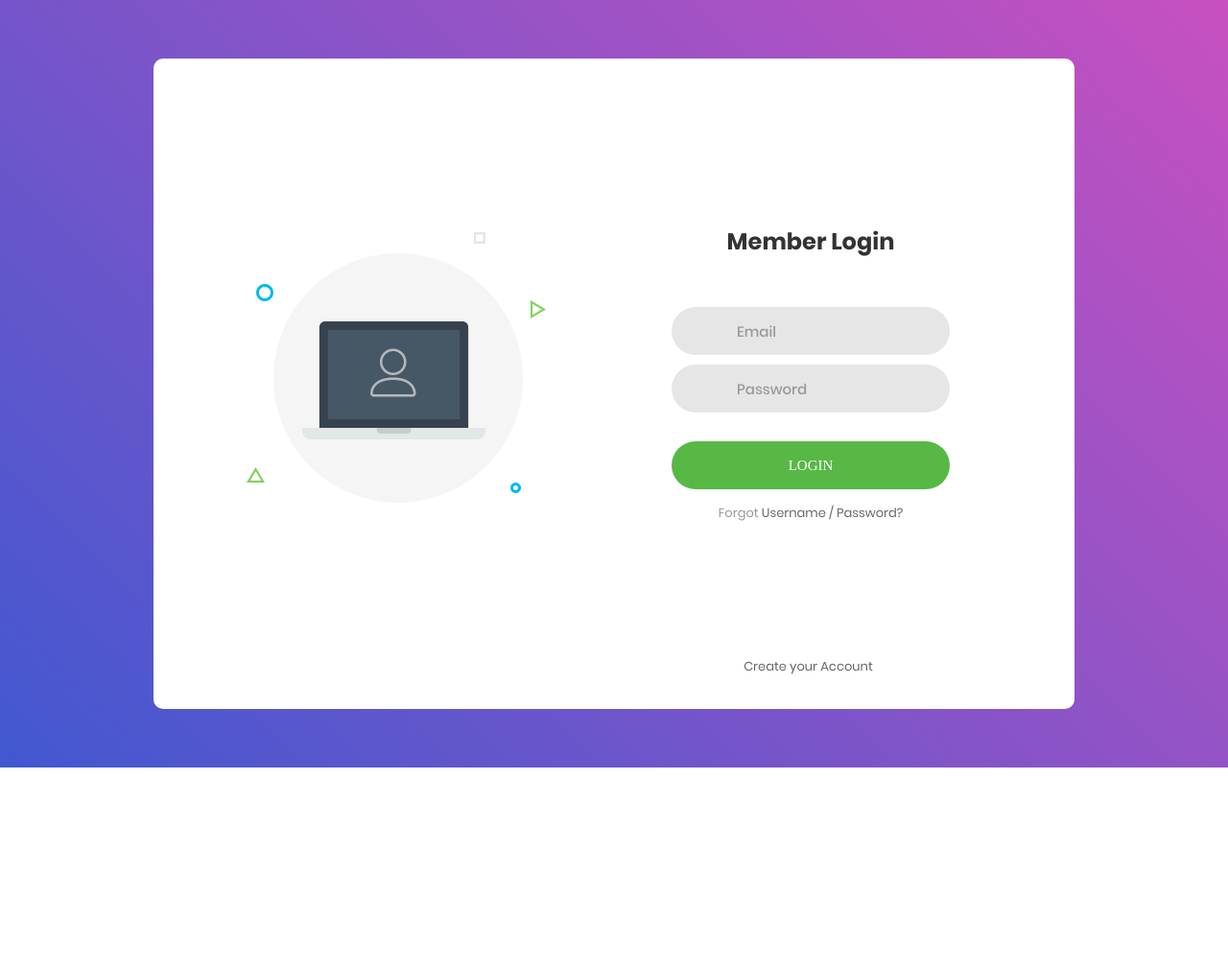
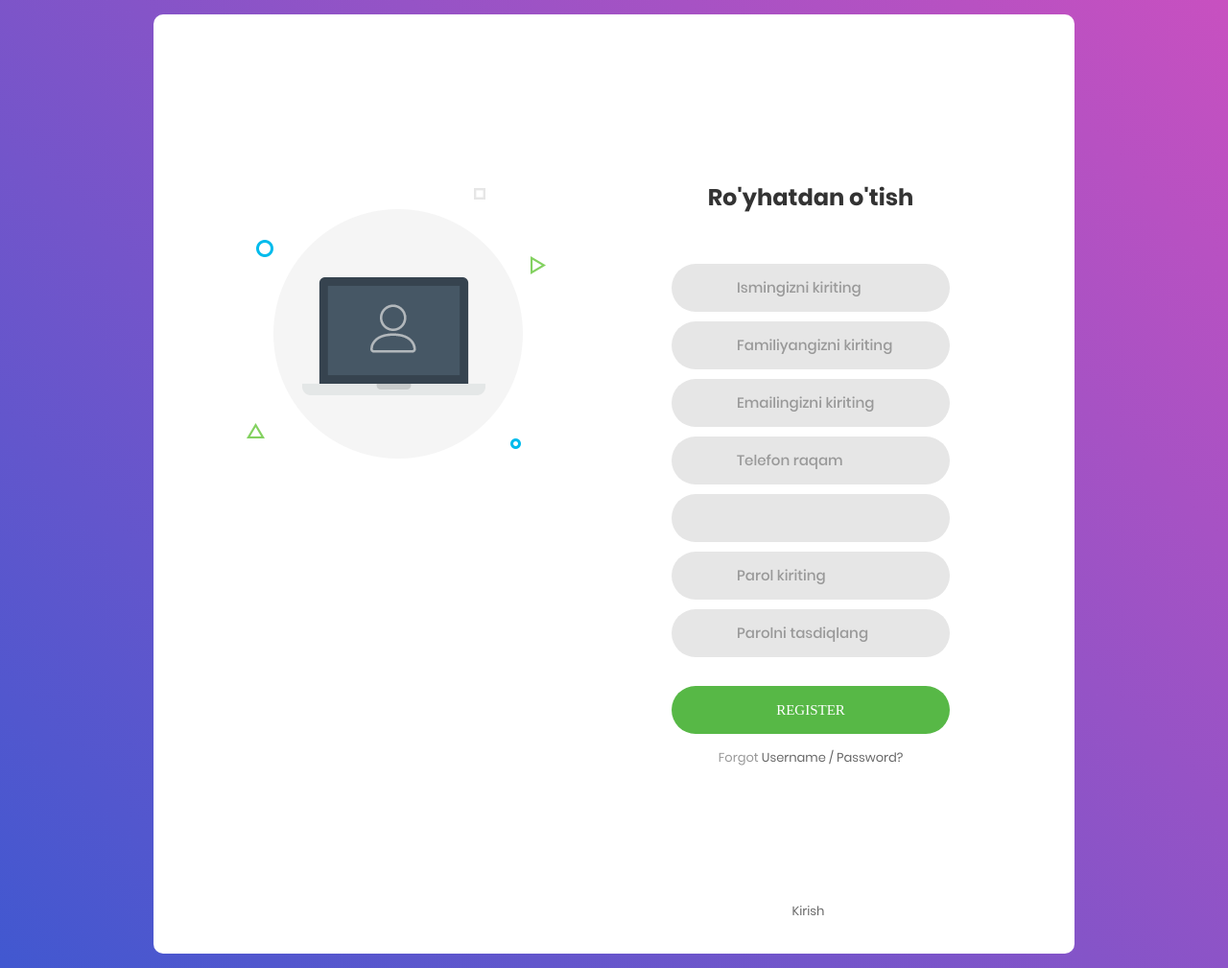
Before and after one commit to asilbek3450/news_website, a Django app: page /accounts/register/ in a window 1280 px wide. Shown: the whole page at 96% size. Before the commit the page ends 800 px from the top, so only its background shows below. Run offline with Django 5.2, Linux system fonts and the light colour scheme; some libraries are stand-ins or nearby versions; some web fonts are replaced.

Commit message:
add login register

```diff
--- a/accounts/admin.py
+++ b/accounts/admin.py
@@ -1,3 +1,6 @@
 from django.contrib import admin
 
+from .models import User
+
 # Register your models here.
+admin.site.register(User)
--- /dev/null
+++ b/accounts/forms.py
@@ -0,0 +1,26 @@
+from django import forms
+from django.contrib.auth.forms import UserCreationForm
+
+from .models import User
+
+
+# forms for user signup and login views that create users and authenticate users in the database
+class UserSignupForm(UserCreationForm):
+    class Meta:
+        model = User
+        fields = ['first_name', 'last_name', 'email', 'phone_number', 'username',  'password1', 'password2']
+
+        widgets = {
+            'first_name': forms.TextInput(attrs={'class': 'input100', 'placeholder': 'Ismingizni kiriting'}),
+            'last_name': forms.TextInput(attrs={'class': 'input100', 'placeholder': 'Familiyangizni kiriting'}),
+            'email': forms.EmailInput(attrs={'class': 'input100', 'placeholder': 'Emailingizni kiriting'}),
+            'phone_number': forms.TextInput(attrs={'class': 'input100', 'placeholder': 'Telefon raqam'}),
+            'username': forms.TextInput(attrs={'class': 'input100', 'placeholder': 'Username kiriting'}),
+            'password1': forms.PasswordInput(attrs={'class': 'input100', 'placeholder': 'Parolni kiriting'}),
+            'password2': forms.PasswordInput(attrs={'class': 'input100', 'placeholder': 'Parolni takrorlang'}),
+        }
+
+
+class UserSigninForm(forms.Form):
+    username = forms.CharField(widget=forms.TextInput(attrs={'class': 'input100', 'placeholder': 'Username kiriting'}))
+    password1 = forms.CharField(widget=forms.PasswordInput(attrs={'class': 'input100', 'placeholder': 'Parolni kiriting'}))
--- a/accounts/models.py
+++ b/accounts/models.py
@@ -1,3 +1,22 @@
+from django.contrib.auth.models import AbstractUser
+from django.core.validators import RegexValidator
 from django.db import models
 
+
 # Create your models here.
+class User(AbstractUser):
+    first_name = models.CharField(max_length=128)
+    last_name = models.CharField(max_length=128)
+    email = models.EmailField(max_length=128)
+    phone_number = models.CharField(max_length=128, validators=[
+      RegexValidator(
+        regex=r'^\+?998?\d{9,13}$',
+        message="Phone number must be entered in the format '+123456789'. Up to 15 digits allowed."
+      ),
+    ], blank=True, null=True)
+    username = models.CharField(max_length=128, unique=True)
+    password1 = models.CharField(max_length=128)
+    password2 = models.CharField(max_length=128)
+
+    def __str__(self):
+        return self.username
--- a/accounts/views.py
+++ b/accounts/views.py
@@ -1,14 +1,56 @@
-from django.contrib.auth import logout
+from django.contrib.auth import authenticate, login, logout
 from django.shortcuts import render, redirect
+from django.contrib import messages
+
+from .forms import UserSignupForm, UserSigninForm
 
 
 # Create your views here.
 def user_register(request):
-    return render(request, 'accounts/register.html')
+    if request.method == 'POST':
+        form = UserSignupForm(request.POST)
+        if form.is_valid():
+            user = form.save()
+            user.set_password(user.password1)
+            user.is_active = True
+            form = user.save()
+
+            if form is not None:
+                print('user created successfully')
+            else:
+                print('user not created')
+
+            return redirect('login')
+    else:
+        form = UserSignupForm()
+    context = {
+        'form': form
+    }
+    return render(request, 'accounts/register.html', context)
 
 
 def user_login(request):
-    return render(request, 'accounts/login.html')
+    if request.method == 'POST':
+        form = UserSigninForm(request.POST)
+        if form.is_valid():
+            username = form.cleaned_data.get('username')
+            password = form.cleaned_data.get('password1')
+
+            print(username, password)
+            user = authenticate(request, username=username, password=password)
+            print(user)
+            if user is not None:
+                login(request, user)
+                return redirect('news_page')
+            else:
+                messages.error(request, 'Username or password is incorrect')
+                return redirect('login')
+    else:
+        form = UserSigninForm()
+    context = {
+        'form': form
+    }
+    return render(request, 'accounts/login.html', context)
 
 
 def user_logout(request):
--- a/config/settings.py
+++ b/config/settings.py
@@ -120,3 +120,4 @@ STATICFILES_DIRS = [
 # https://docs.djangoproject.com/en/5.0/ref/settings/#default-auto-field
 
 DEFAULT_AUTO_FIELD = 'django.db.models.BigAutoField'
+AUTH_USER_MODEL = 'accounts.User'
--- a/templates/accounts/register.html
+++ b/templates/accounts/register.html
@@ -1,3 +1,4 @@
+{% load static %}
 <!DOCTYPE html>
 <html lang="en">
 <head>
@@ -5,20 +6,20 @@
 	<meta charset="UTF-8">
 	<meta name="viewport" content="width=device-width, initial-scale=1">
 <!--===============================================================================================-->
-	<link rel="icon" type="image/png" href="/static/images/icons/favicon.ico"/>
+	<link rel="icon" type="image/png" href="{% static 'accounts/images/icons/favicon.ico' %}"/>
 <!--===============================================================================================-->
-	<link rel="stylesheet" type="text/css" href="/static/vendor/bootstrap/css/bootstrap.min.css">
+	<link rel="stylesheet" type="text/css" href="{% static 'accounts/vendor/bootstrap/css/bootstrap.min.css' %}">
 <!--===============================================================================================-->
-	<link rel="stylesheet" type="text/css" href="/static/vendor/bootstrap/css/bootstrap.min.css">
+	<link rel="stylesheet" type="text/css" href="{% static 'accounts/vendor/bootstrap/css/bootstrap.min.css' %}">
 <!--===============================================================================================-->
-	<link rel="stylesheet" type="text/css" href="/static/vendor/animate/animate.css">
+	<link rel="stylesheet" type="text/css" href="{% static 'accounts/vendor/animate/animate.css' %}">
 <!--===============================================================================================-->
-	<link rel="stylesheet" type="text/css" href="/static/vendor/css-hamburgers/hamburgers.min.css">
+	<link rel="stylesheet" type="text/css" href="{% static 'accounts/vendor/css-hamburgers/hamburgers.min.css' %}">
 <!--===============================================================================================-->
-	<link rel="stylesheet" type="text/css" href="/static/vendor/select2/select2.min.css">
+	<link rel="stylesheet" type="text/css" href="{% static 'accounts/vendor/select2/select2.min.css' %}">
 <!--===============================================================================================-->
-	<link rel="stylesheet" type="text/css" href="/static/css/util.css">
-	<link rel="stylesheet" type="text/css" href="/static/css/main.css">
+	<link rel="stylesheet" type="text/css" href="{% static 'accounts/css/util.css' %}">
+	<link rel="stylesheet" type="text/css" href="{% static 'accounts/css/main.css' %}">
 <!--===============================================================================================-->
 </head>
 <body>
@@ -27,24 +28,59 @@
 		<div class="container-login100">
 			<div class="wrap-login100">
 				<div class="login100-pic js-tilt" data-tilt>
-					<img src="images/img-01.png" alt="IMG">
+					<img src="{% static 'accounts/images/img-01.png' %}" alt="IMG">
 				</div>
 
-				<form class="login100-form validate-form">
+				<form method="post" class="login100-form validate-form">
+                    {% csrf_token %}
 					<span class="login100-form-title">
-						Member Login
+						Ro'yhatdan o'tish
 					</span>
 
-					<div class="wrap-input100 validate-input" data-validate = "Valid email is required: ex@abc.xyz">
-						<input class="input100" type="text" name="email" placeholder="Email">
+                    <div class="wrap-input100 validate-input">
+                        {{ form.first_name }}
 						<span class="focus-input100"></span>
 						<span class="symbol-input100">
 							<i class="fa fa-envelope" aria-hidden="true"></i>
 						</span>
 					</div>
-
+                    <div class="wrap-input100 validate-input">
+                        {{ form.last_name }}
+						<span class="focus-input100"></span>
+						<span class="symbol-input100">
+							<i class="fa fa-envelope" aria-hidden="true"></i>
+						</span>
+					</div>
+					<div class="wrap-input100 validate-input" data-validate = "Valid email is required: ex@abc.xyz">
+						{{ form.email }}
+						<span class="focus-input100"></span>
+						<span class="symbol-input100">
+							<i class="fa fa-envelope" aria-hidden="true"></i>
+						</span>
+					</div>
+                    <div class="wrap-input100 validate-input">
+                        {{ form.phone_number }}
+						<span class="focus-input100"></span>
+						<span class="symbol-input100">
+							<i class="fa fa-envelope" aria-hidden="true"></i>
+						</span>
+					</div>
+                    <div class="wrap-input100 validate-input">
+                        {{ form.username }}
+						<span class="focus-input100"></span>
+						<span class="symbol-input100">
+							<i class="fa fa-envelope" aria-hidden="true"></i>
+						</span>
+					</div>
 					<div class="wrap-input100 validate-input" data-validate = "Password is required">
-						<input class="input100" type="password" name="pass" placeholder="Password">
+						<input class="input100" type="password" name="password1" placeholder="Parol kiriting">
+						<span class="focus-input100"></span>
+						<span class="symbol-input100">
+							<i class="fa fa-lock" aria-hidden="true"></i>
+						</span>
+					</div>
+					<div class="wrap-input100 validate-input" data-validate = "Password is required">
+						<input class="input100" type="password" name="password2" placeholder="Parolni tasdiqlang">
 						<span class="focus-input100"></span>
 						<span class="symbol-input100">
 							<i class="fa fa-lock" aria-hidden="true"></i>
@@ -52,8 +88,8 @@
 					</div>
 
 					<div class="container-login100-form-btn">
-						<button class="login100-form-btn">
-							Login
+						<button type="submit" class="login100-form-btn">
+							Register
 						</button>
 					</div>
 
@@ -67,8 +103,8 @@
 					</div>
 
 					<div class="text-center p-t-136">
-						<a class="txt2" href="#">
-							Create your Account
+						<a class="txt2" href="{% url 'login' %}">
+							Kirish
 							<i class="fa fa-long-arrow-right m-l-5" aria-hidden="true"></i>
 						</a>
 					</div>
@@ -81,21 +117,21 @@
 
 
 <!--===============================================================================================-->
-	<script src="/static/vendor/jquery/jquery-3.2.1.min.js"></script>
+	<script src="{% static 'accounts/vendor/jquery/jquery-3.2.1.min.js' %}"></script>
 <!--===============================================================================================-->
-	<script src="/static/vendor/bootstrap/js/popper.js"></script>
-	<script src="/static/vendor/bootstrap/js/bootstrap.min.js"></script>
+	<script src="{% static 'accounts/vendor/bootstrap/js/popper.js' %}"></script>
+	<script src="{% static 'accounts/vendor/bootstrap/js/bootstrap.min.js' %}"></script>
 <!--===============================================================================================-->
-	<script src="/static/vendor/select2/select2.min.js"></script>
+	<script src="{% static 'accounts/vendor/select2/select2.min.js' %}"></script>
 <!--===============================================================================================-->
-	<script src="/static/vendor/tilt/tilt.jquery.min.js"></script>
+	<script src="{% static 'accounts/vendor/tilt/tilt.jquery.min.js' %}"></script>
 	<script >
 		$('.js-tilt').tilt({
 			scale: 1.1
 		})
 	</script>
 <!--===============================================================================================-->
-	<script src="/static/js/main.js"></script>
+	<script src="{% static 'accounts/js/main.js' %}"></script>
 
 </body>
 </html>
```
Also changed, not shown: templates/accounts/login.html (+9 -8 lines), accounts/migrations/0001_initial.py (added), accounts/migrations/0002_alter_user_options_alter_user_managers_and_more.py (added), db.sqlite3.
